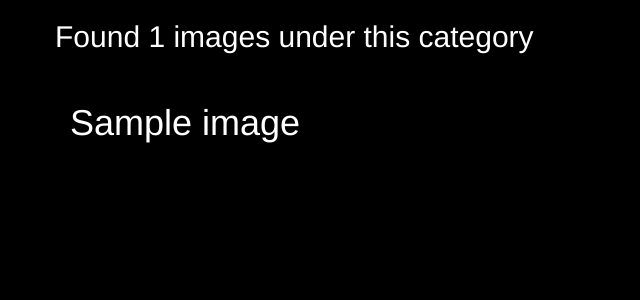
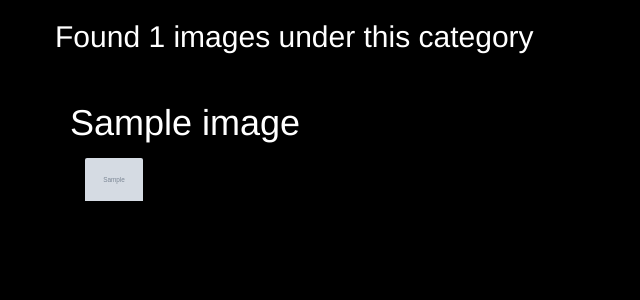
Before and after one commit to abdirahman-mahat/gallery, a Django app: template gallery/templates/search.html in a window 1280 px wide. Shown: the part 64-364 px from the top of the page, without its empty margins (0-640 px from the left). Run offline with Django 3.2, Linux system fonts and the light colour scheme; the template is opened without the code that fills it: most values are stand-ins (such as "Sample title", 1, 10 or a date in 2020); grey boxes marked "Sample" are stand-in pictures; some libraries are stand-ins or nearby versions.

Commit message:
pics expanding

```diff
--- a/gallery/templates/search.html
+++ b/gallery/templates/search.html
@@ -16,6 +16,18 @@
             {% for image in images %}
                 <div class="col-sm-12 col-md-3">
                     <h1>{{image.image_name}}</h1>
+                    <div class="col-xs-12 col-sm-12 col-md-4 col-lg-4">
+
+                        <div class="card cardizo black">
+                                <div class="card-image">
+                                    <a class="white-text"  href="/image/{{image.id}}"><img src="{{image.photo.url}}"></a>
+                                </div>
+
+                              </div>
+
+                    </div>
+
+
                 </div>
             {% endfor %}
         {% endif %}
```
